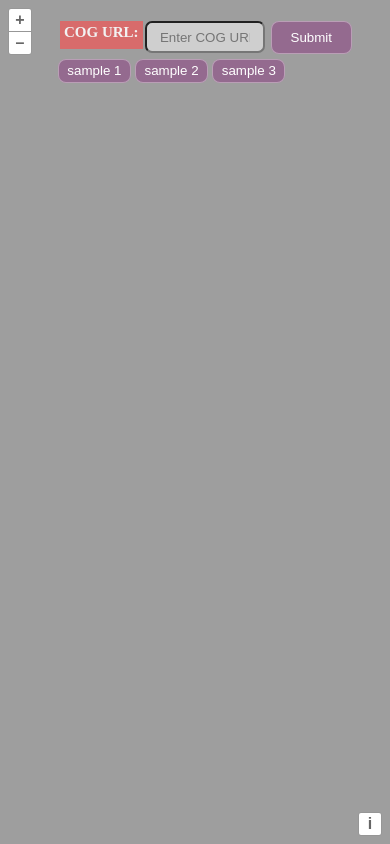
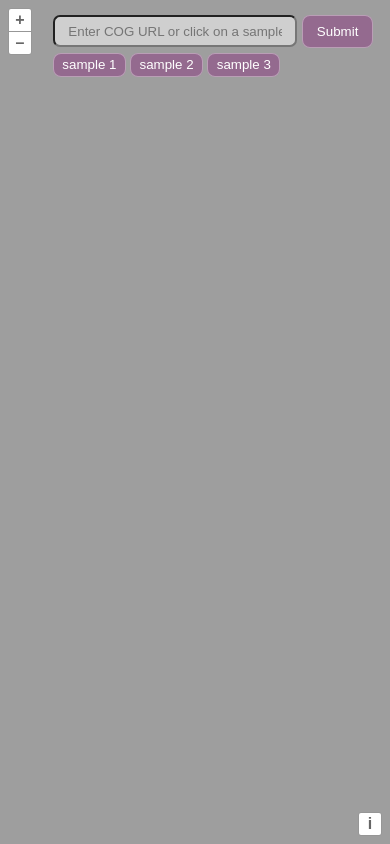
Before and after one commit to cholmes/cog-map, a website built with Parcel: page index.html in a window 390 px wide. Built offline with nearby package versions, Linux system fonts and the light colour scheme; what hashed, ol-hashed would draw is missing.

Commit message:
more responsive

```diff
--- a/index.html
+++ b/index.html
@@ -26,8 +26,8 @@
       .controls {
         position: relative;
         top: 5px;
-        left: 10px;
-        padding: 1em 3em;
+        left: 18px;
+        padding: 10px 35px;
         background-color: rgba(147, 93, 140, 0);
         font-family: "Source Sans Pro", Helvetica, sans-serif;
         font-size: 12pt;
@@ -59,7 +59,7 @@
         height: 2.5em;
         line-height: 1.75em;
         min-width: 5.25em;
-        padding: 0 1.5em;
+        padding: 0 1.1em;
         text-align: center;
         text-decoration: none;
         white-space: nowrap;
@@ -73,8 +73,17 @@
       }
 
       .text {
-        color: #f2f2f2; background: rgba(255, 74, 74, 0.6); font-size: 15px; line-height: 15px; font-weight: 700; margin: 0 2px 5px; float: left; padding: 4px; margin: 0 2px 5px; font-family: 'Libre Baskerville', serif;
+        color: #f2f2f2; background: rgba(255, 74, 74, 0.6); font-size: 15px; line-height: 15px; font-weight: 700; margin: 0 2px 5px; float: left; padding: 4px; margin: 2.2px 3px 4px; font-family: 'Libre Baskerville', serif;
       }
+
+    @media only screen and (max-width : 480px) {
+        .text {
+          visibility: hidden;
+          font-size: 0px;
+          padding: 0px;
+          margin: 0 0 0;
+        };
+     }
 
       .samples {
         position: relative;
@@ -108,6 +117,8 @@
         white-space: nowrap;
         background-color: rgba(147, 93, 140, 0.79);
       }
+
+
 
 
 
```
